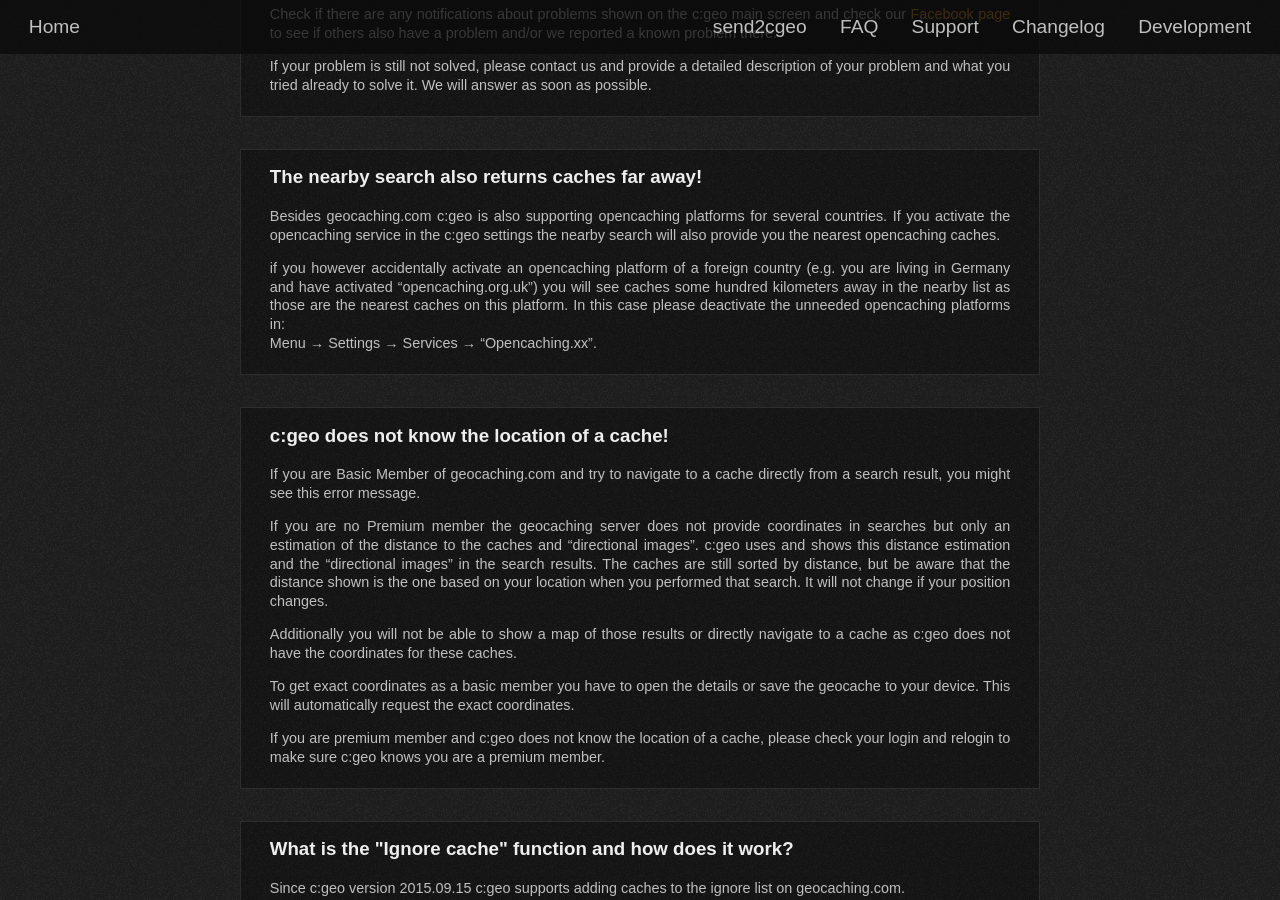
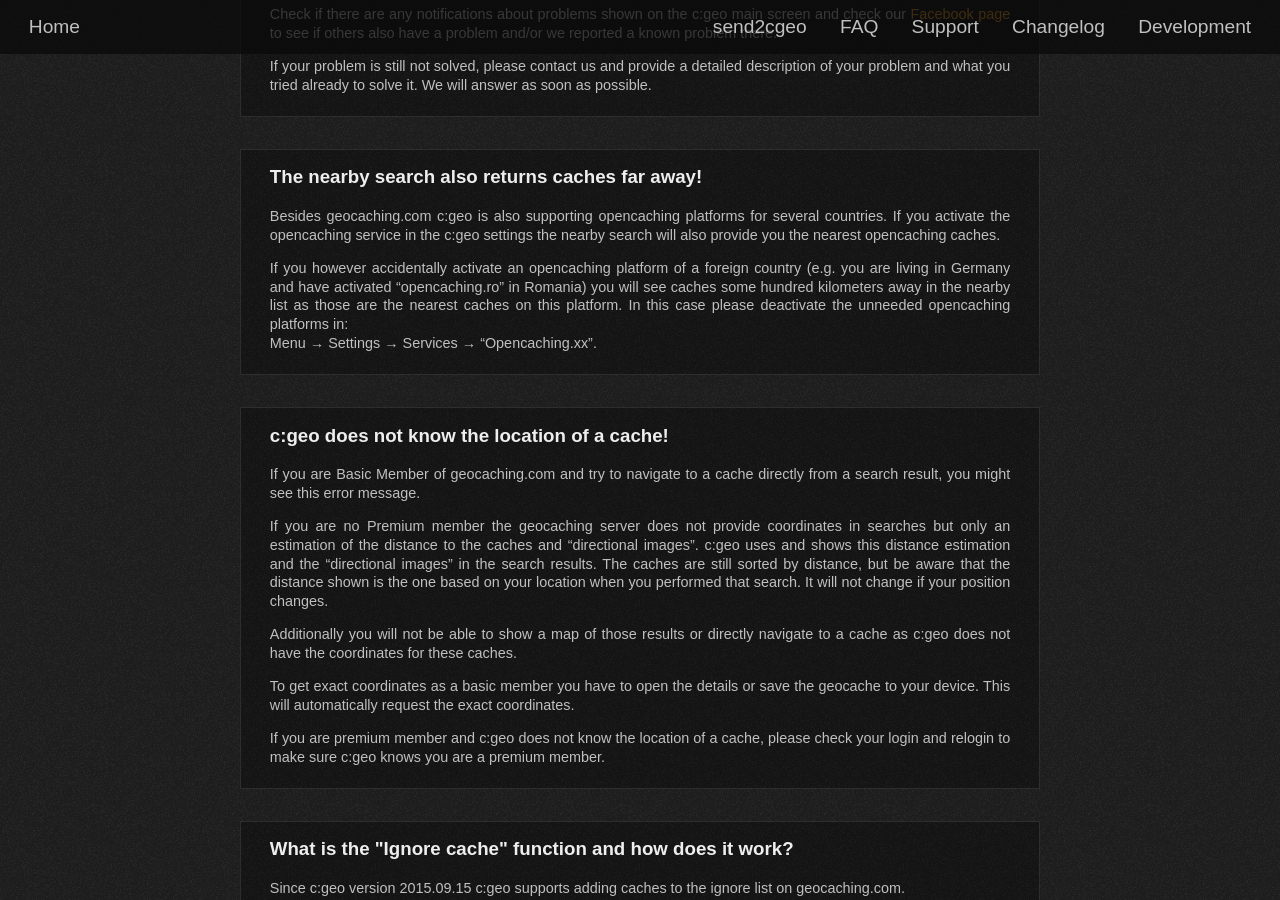
Before and after one commit to cgeo/cgeo.github.io, a Jekyll site: the page built from faq.html, in a window 1280 px wide and 900 px high, scrolled down 11876 px. Built offline with Jekyll 4.4.1, drawn with Linux system fonts in a browser that asks for light colours; some web fonts are replaced.

Commit message:
Update faq.yml
remove invalid org.uk example

```diff
--- a/_data/faq.yml
+++ b/_data/faq.yml
@@ -390,7 +390,7 @@
             Besides geocaching.com c:geo is also supporting opencaching platforms for several countries.
             If you activate the opencaching service in the c:geo settings the nearby search will also provide you the nearest opencaching caches.
 
-            if you however accidentally activate an opencaching platform of a foreign country (e.g. you are living in Germany and have activated "opencaching.org.uk") you will see caches some hundred kilometers away in the nearby list as those are the nearest caches on this platform.
+            If you however accidentally activate an opencaching platform of a foreign country (e.g. you are living in Germany and have activated  "opencaching.ro" in Romania) you will see caches some hundred kilometers away in the nearby list as those are the nearest caches on this platform.
             In this case please deactivate the unneeded opencaching platforms in: \\
             Menu → Settings → Services → "Opencaching.xx".
 
```
